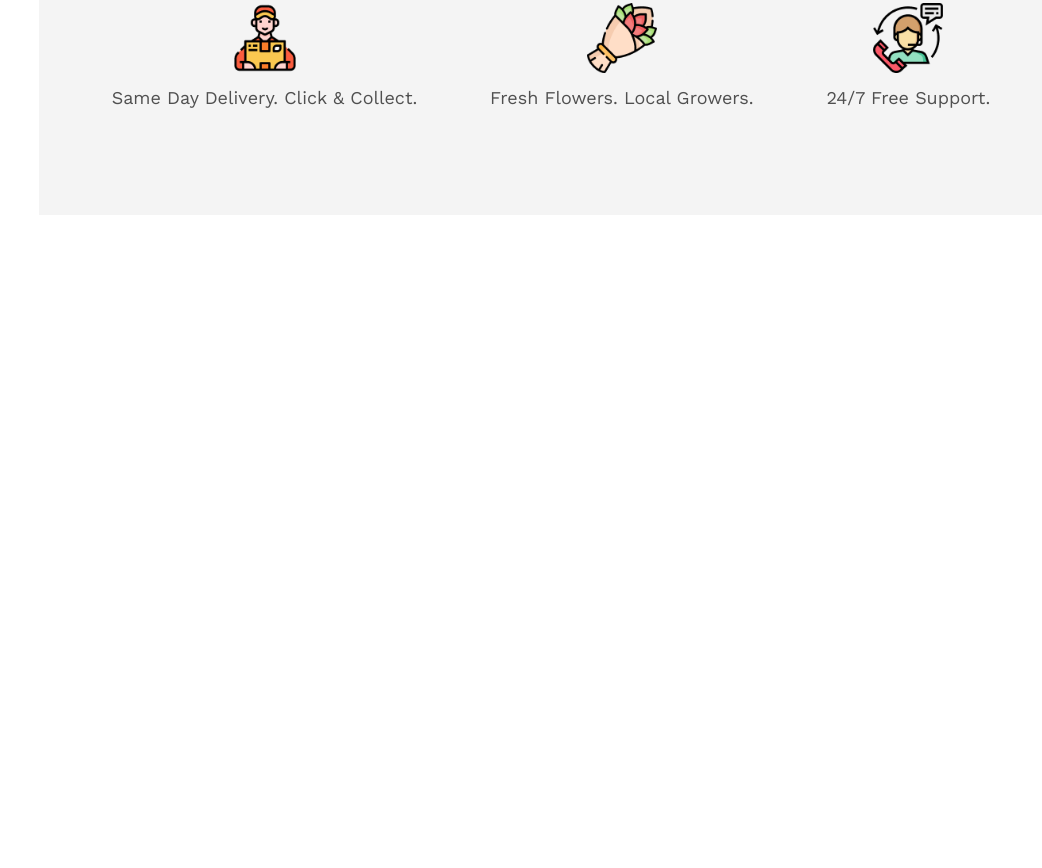
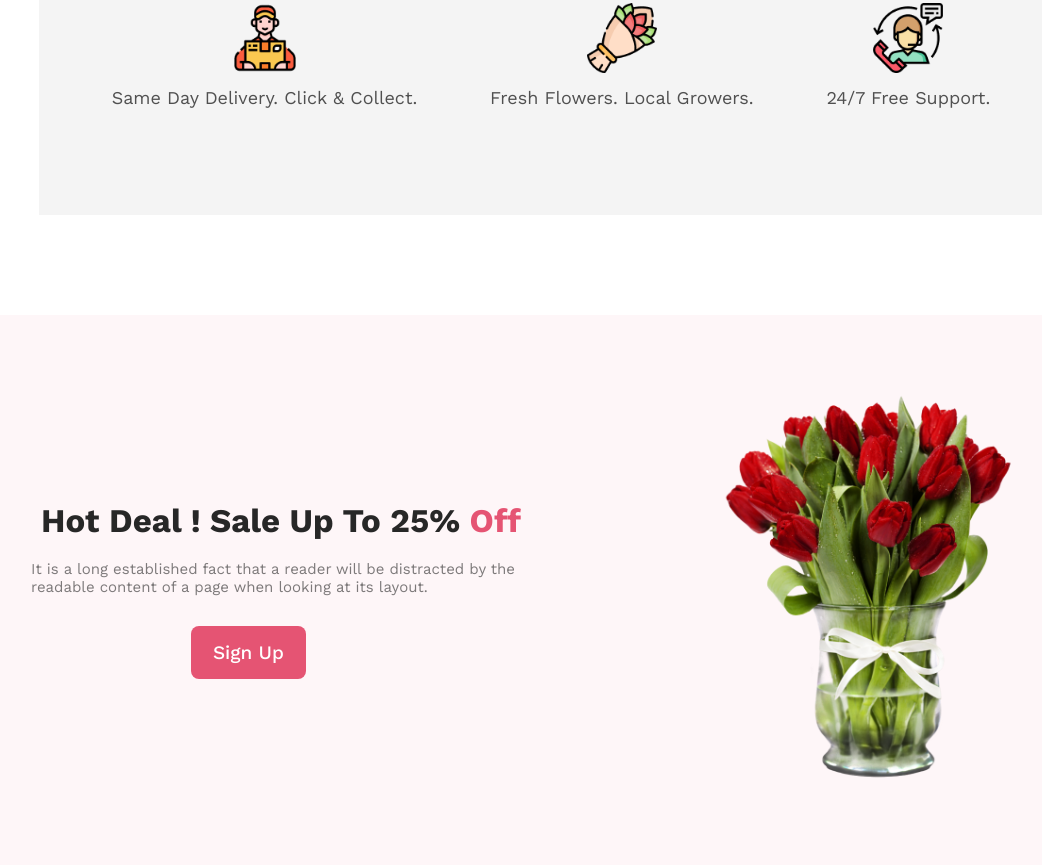
Before and after one commit to muddasirfaiyaj66/flower-shop-assignment, a plain HTML site: page index.html in a window 1280 px wide. Shown: the part 1735-2603 px from the top of the page, without its empty margins (89-1131 px from the left). Before the commit the page ends 2050 px from the top, so only its background shows below. Drawn offline with nearby package versions, Linux system fonts and the light colour scheme.

Commit message:
Hot deals section complete

```diff
--- a/index.html
+++ b/index.html
@@ -62,7 +62,7 @@
                 </div>
             </div>
         </section>
-            <!-- We provides section start from here -->
+        <!-- We provides section start from here -->
         <section class="we-provides">
             <div class="we-provides-box">
                 <img src="Flower Asset/Group 57.png" alt="Delivery man image" class="we-provides-icon">
@@ -83,6 +83,22 @@
                 </div>
             </div>
         </section>
+        <!-- Hot Deals section start from here -->
+        <section class="hot-deals-container">
+            <div class="hot-deal-content">
+                <div class="hot-deal-title">
+                    <h1>Hot Deal ! Sale Up To 25% <span>Off</span></h1>
+                </div>
+                <div class="hot-deal-description">
+                    <p>It is a long established fact that a reader will be distracted by the readable content of a page when looking at its layout.</p>
+                </div>
+                <button class="btn hot-deal-btn">Sign Up</button>
+            </div>
+            <div class="hot-deal-content">
+                <div class="hot-deal-image"><img src="Flower Asset/pngwing 8.png" alt="Flower Picture"></div>
+            </div>
+        </section>
+        <!-- Instagram section start from here -->
     </main>
     <footer></footer>
 </body>
--- a/styles/style.css
+++ b/styles/style.css
@@ -9,14 +9,14 @@
 }
 .btn{
     margin-left: 170px;
-    padding: 20px 38px;
+    padding: 18px 25px;
     background-color: #E55473;
     color:white;
-    font-size: 20px;
-    font-weight: 700;
+    font-size: 19px;
+    font-weight: 500;
     text-align: center;
     border: none;
-    border-radius: 5px;
+    border-radius: 8px;
 }
 
 /* banner section styles */
@@ -49,7 +49,7 @@
     color:#27272799;
     font-size: 17px;
     font-weight: 400;
-    margin-left: 170px;
+    margin-left: 180px;
     margin-bottom: 30px;
 }
 
@@ -166,3 +166,43 @@
     color:#272727CC;
     margin-top: 10px;
 }
+
+/* Hot deals section styles */
+.hot-deals-container{
+    background-color: #E554730D;
+    display: flex;
+    justify-content: space-around;
+    height: 550px;
+    align-items: center;
+    margin-bottom: 100px;
+}
+.hot-deal-title{
+    text-align: center;
+    font-size: 22px;
+    font-weight: 700;
+    color:#272727;
+    width: 600px;
+    margin-bottom: 20px;
+}
+.hot-deal-title span{
+    color:#E55473;
+}
+.hot-deal-description{
+    font-size: 15px;
+    font-weight: 400;
+    color:#27272799;
+    width: 550px;
+    margin-bottom: 30px;
+    margin-left: 50px;
+}
+.hot-deal-btn{
+    margin-left: 210px;
+    padding: 15px 22px;
+}
+.hot-deal-image{
+    width: 400px;
+}
+.hot-deal-image img{
+    width: 300px;
+
+}
```
